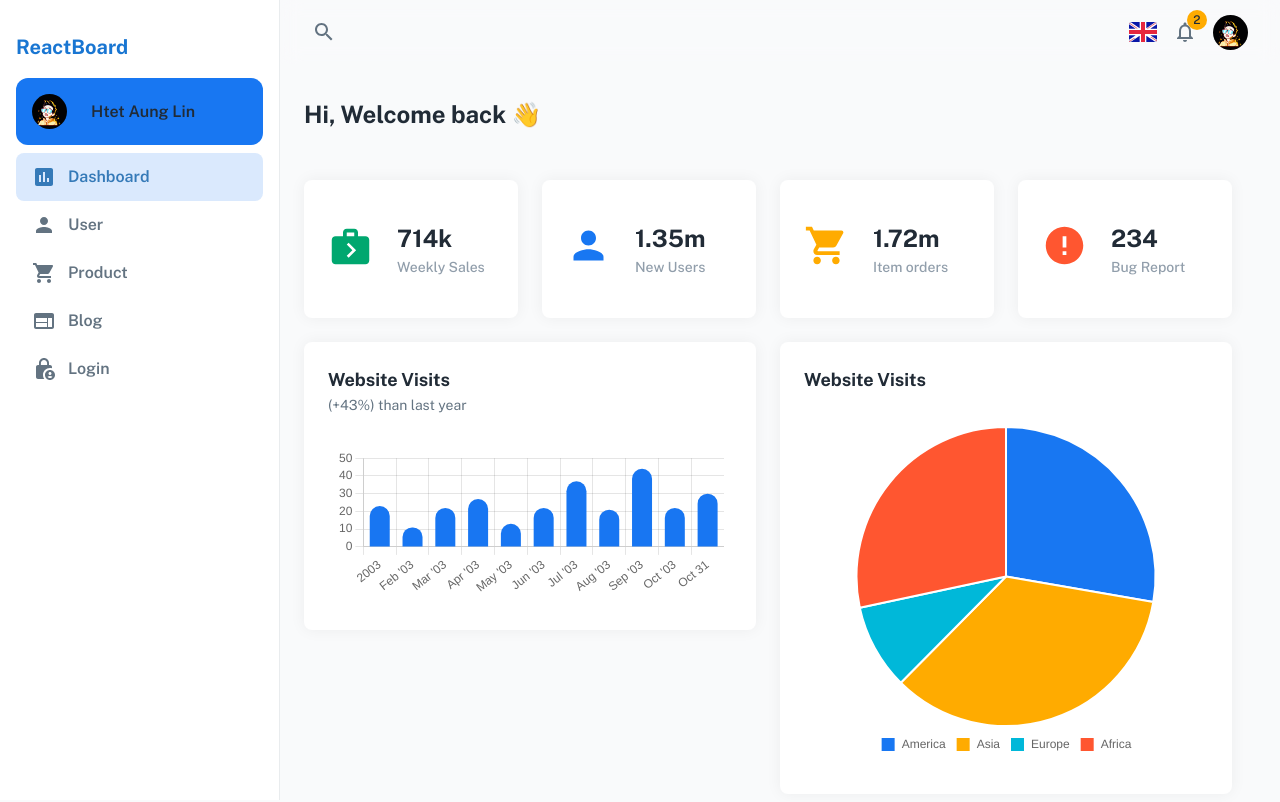
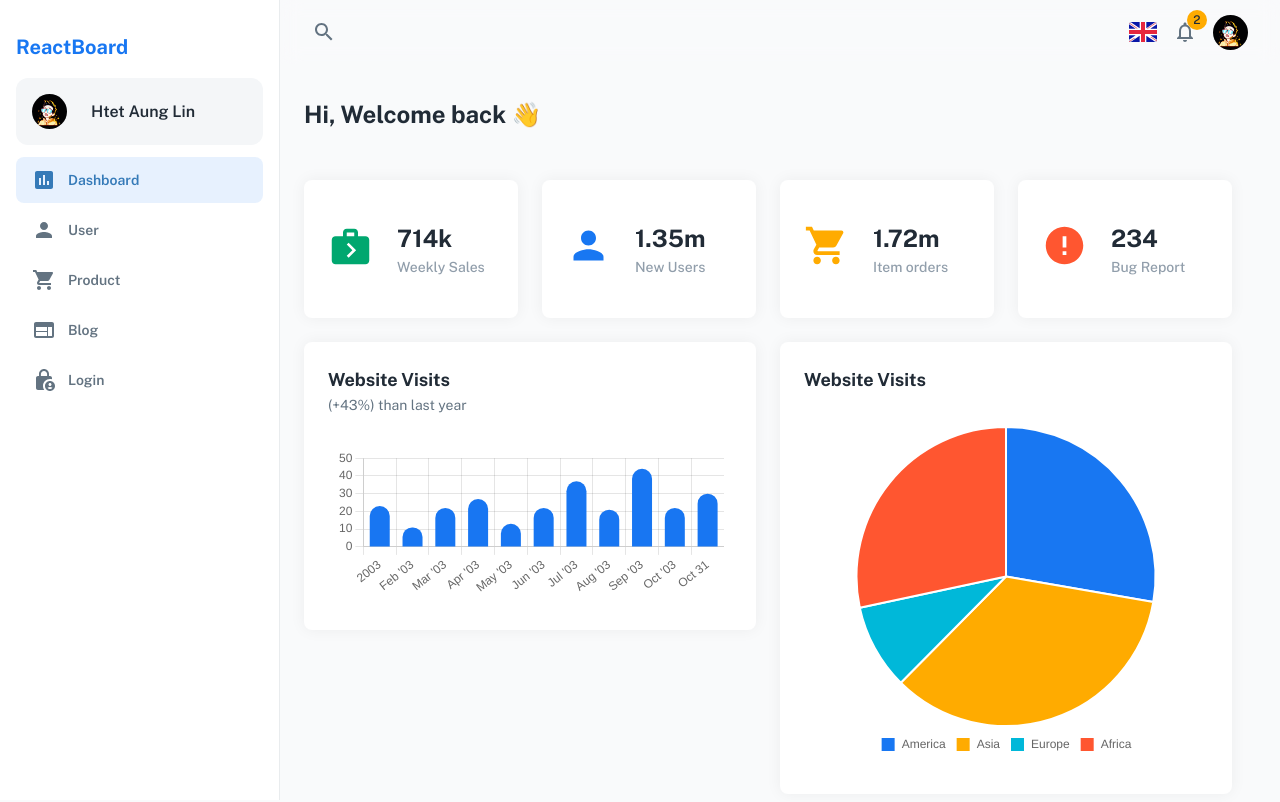
Before and after one commit to HTLA380/React-Dashboard, a React app: page / in a window 1280 px wide. Shown: the top 802 px of the page. Built offline with nearby package versions, Linux system fonts and the light colour scheme; the HTML template or start-up script is replaced by a standard one.

Commit message:
fixing font size

```diff
--- a/src/components/sidebar/DrawerComponent.tsx
+++ b/src/components/sidebar/DrawerComponent.tsx
@@ -17,11 +17,13 @@ import {
   ListItemText,
   Stack,
   Typography,
+  alpha,
   styled,
 } from "@mui/material";
-import { blue } from "@mui/material/colors";
+
 import { useLocation } from "react-router-dom";
 import { Link } from "react-router-dom";
+import { primary } from "../../theme/palette";
 
 const SideBarData = [
   { name: "dashboard", icon: <InsertChart />, path: "/" },
@@ -68,7 +70,7 @@ const DrawerComponent: React.FC<DrawerComponentInterface> = ({
         variant="h5"
         fontWeight={"bold"}
         marginBottom={2}
-        sx={{ color: blue[700], cursor: "pointer" }}>
+        sx={{ color: "primary.main", cursor: "pointer" }}>
         ReactBoard
       </Typography>
       <Stack
@@ -76,7 +78,7 @@ const DrawerComponent: React.FC<DrawerComponentInterface> = ({
         alignItems={"center"}
         gap={2}
         sx={{
-          backgroundColor: "primary.main",
+          backgroundColor: "background.neutral",
           borderRadius: 3,
           padding: "0.5rem",
         }}>
@@ -91,7 +93,7 @@ const DrawerComponent: React.FC<DrawerComponentInterface> = ({
       </Stack>
       <List>
         {SideBarData.map((data) => (
-          <ListItem key={data.name} disablePadding>
+          <ListItem key={data.name} disablePadding sx={{ marginY: 0.5 }}>
             <StyledLink
               to={data.path}
               onClick={() =>
@@ -101,9 +103,15 @@ const DrawerComponent: React.FC<DrawerComponentInterface> = ({
                 sx={{
                   backgroundColor:
                     location.pathname === data.path
-                      ? "#1876f228"
+                      ? alpha(primary.main, 0.1)
                       : "transparent",
                   borderRadius: 2,
+                  ":hover": {
+                    backgroundColor:
+                      location.pathname === data.path
+                        ? alpha(primary.main, 0.2)
+                        : "background.neutral",
+                  },
                 }}>
                 <ListItemIcon
                   sx={{
@@ -117,7 +125,7 @@ const DrawerComponent: React.FC<DrawerComponentInterface> = ({
                   primary={
                     <Typography
                       textTransform={"capitalize"}
-                      variant="subtitle1"
+                      variant="subtitle2"
                       sx={{
                         color:
                           location.pathname === data.path
```
